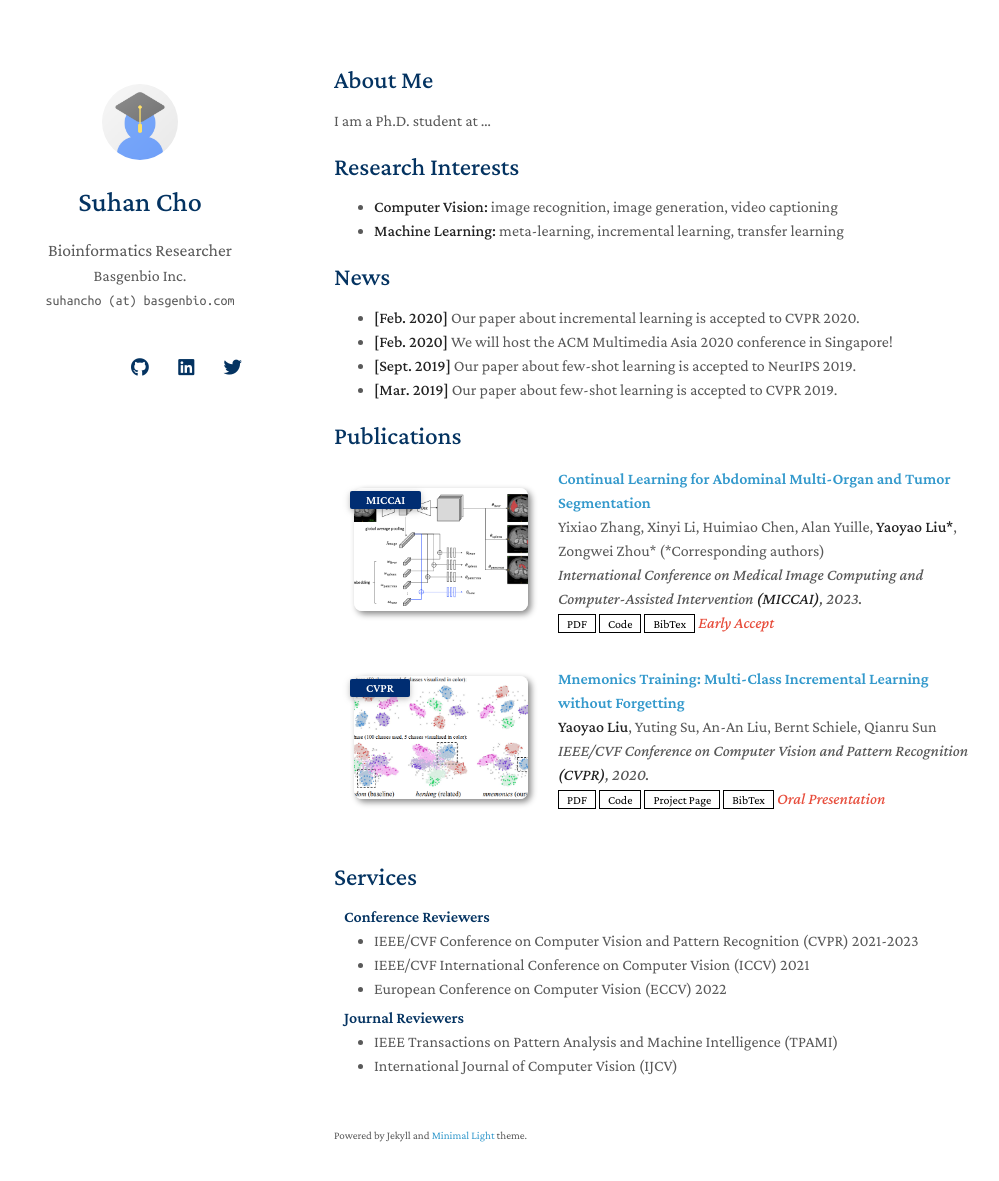
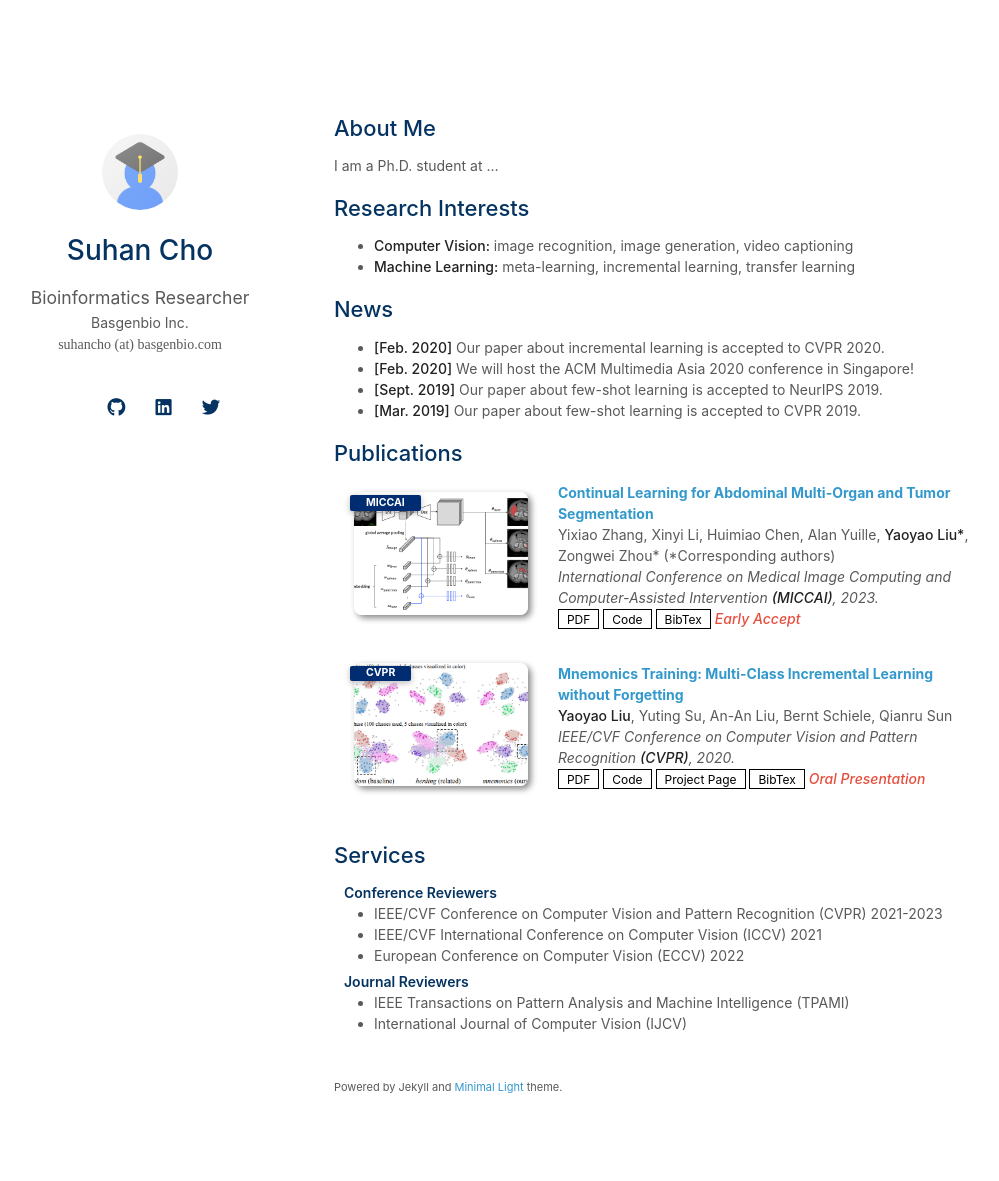
Before and after one commit to SuhanC/suhanc.github.io, a Jekyll site: the page built from index.md, in a window 1280 px wide and 1216 px high. Shown: the top 1181 px of the window, without its empty margins (136-1135 px from the left). Built offline with Jekyll 4.4.1, drawn with Linux system fonts in a browser that asks for light colours; nearby versions of some CDN libraries; a style sheet for code colours, icons or effects is not loaded; our own code applies the rules of GitHub Pages for plain Markdown files.

Commit message:
changed some things

```diff
--- a/_config.yml
+++ b/_config.yml
@@ -13,7 +13,7 @@ canonical: https://minimal-light-theme.yliu.me/
 # Links
 # If you don't need one of them, you may delete the corresponding line.
 google_scholar: https://scholar.google.com/citations?user=Tlu_F34AAAAJ&hl=ko
-cv_link: assets/files/curriculum_vitae.pdf
+# cv_link: assets/files/curriculum_vitae.pdf
 github_link: https://github.com/SuhanC
 linkedin: https://www.linkedin.com/in/su-han-cho-51893320b/
 twitter: https://twitter.com/suhancho_
@@ -34,11 +34,11 @@ auto_dark_mode: true
 
 # Font
 # You can use this option to choose between Serif or Sans Serif fonts.
-font: "Arial" # or "Sans Serif"
+font: "Sans Serif" # or "Sans Serif"
 
 # Google Analytics ID
 # Please remove this if you don't use Google Analytics
-google_analytics: UA-111540567-4
+# google_analytics: UA-111540567-4
 
 # Use this project as a remote theme for GitHub Pages
 # See the guide here: https://docs.github.com/en/pages/setting-up-a-github-pages-site-with-jekyll/adding-a-theme-to-your-github-pages-site-using-jekyll
```
